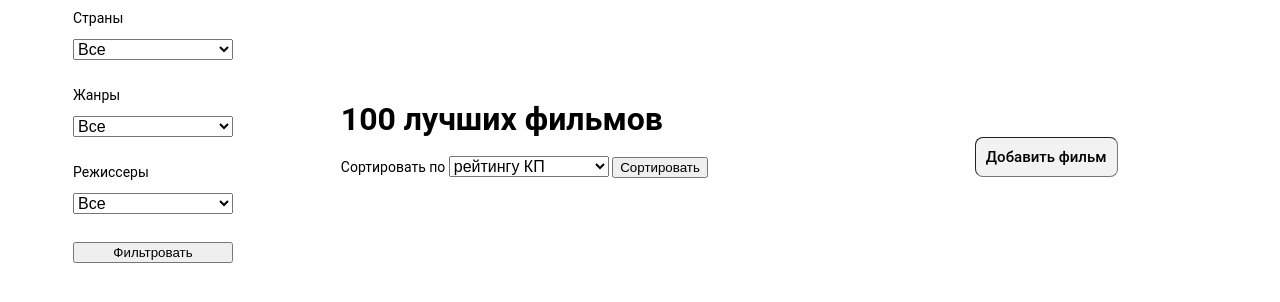
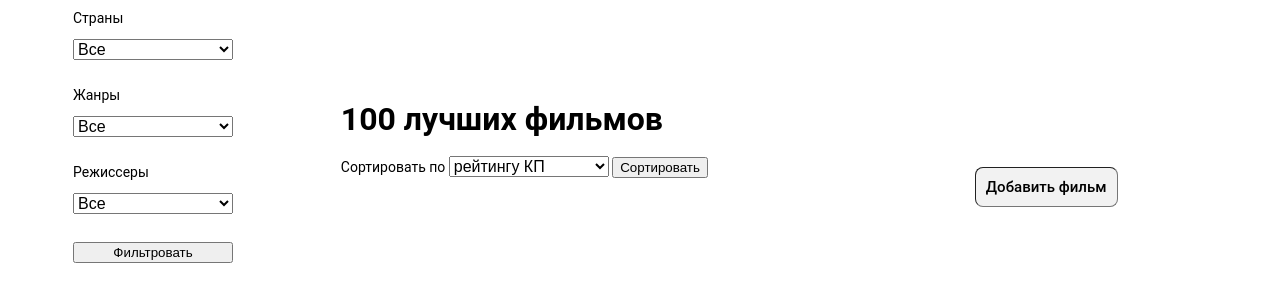
Before and after one commit to peternest/django-mymovies-db, a Django app: page /movies/top100/ in a window 1280 px wide. Shown: the top 302 px of the page. Run offline with Django 5.2, Linux system fonts and the light colour scheme; data that the repository does not hold is empty.

Commit message:
Minors in templates

```diff
--- a/src/apps/movies/static/movies/style.css
+++ b/src/apps/movies/static/movies/style.css
@@ -130,9 +130,14 @@ INDEX PAGE
     width: 25%;
     vertical-align: top;
 }
-.sticky-sidebar {
+.sticky-sidebar-left {
     position: sticky;
     top: 150px;
+    margin-left: 30px;
+}
+.sticky-sidebar-right {
+    position: sticky;
+    top: 180px;
     margin-left: 30px;
 }
 .bla {
@@ -200,7 +205,9 @@ INDEX PAGE
 }
 .mv-rating {
     margin-left: 10px;
-    font-size: 18px;
+    font-size: 20px;
+    font-weight: 600;
+    color: goldenrod;
 }
 
 
--- a/src/apps/movies/templates/movies/index.html
+++ b/src/apps/movies/templates/movies/index.html
@@ -10,7 +10,7 @@
 <table class="main-table">
 <tr>
     <td class="main-table-left">
-        <div class="sticky-sidebar">
+        <div class="sticky-sidebar-left">
 
             <form id="filter-sort-form"
                 action={% if is_series %}"/movies/series-top50/"{% else %}"/movies/top100/"{% endif %}
@@ -90,7 +90,7 @@
     </td>
 
     <td class="main-table-right">
-        <div class="sticky-sidebar">
+        <div class="sticky-sidebar-right">
             <a href="/movies/add/" class="universal-button">Добавить фильм</a>
         </div>
     </td>
--- a/src/core/templates/core/index.html
+++ b/src/core/templates/core/index.html
@@ -7,7 +7,7 @@
     <link rel="stylesheet" href="{% static 'core/style.css' %}">
 </head>
 <body>
-<h3 class="header">Навигация по сайту</h3>
+<h3 class="header">Навигация по сайту MyMovies DB</h3>
 <ul>
     <li class="list-item"><a href="/admin/">/admin/</a> - Админка</li>
     <li class="list-item"><a href="/movies/top100/">/movies/top100/</a> - 100 лучших фильмов</li>
```
